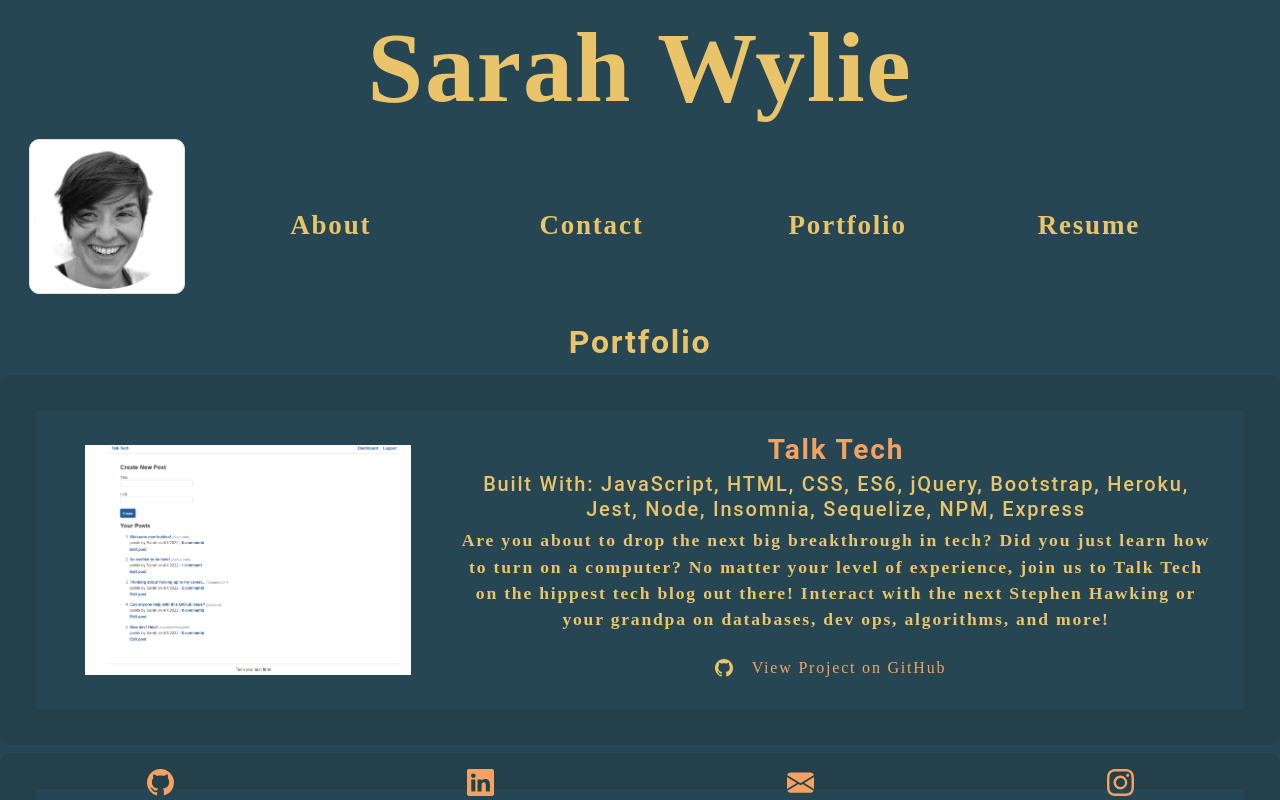
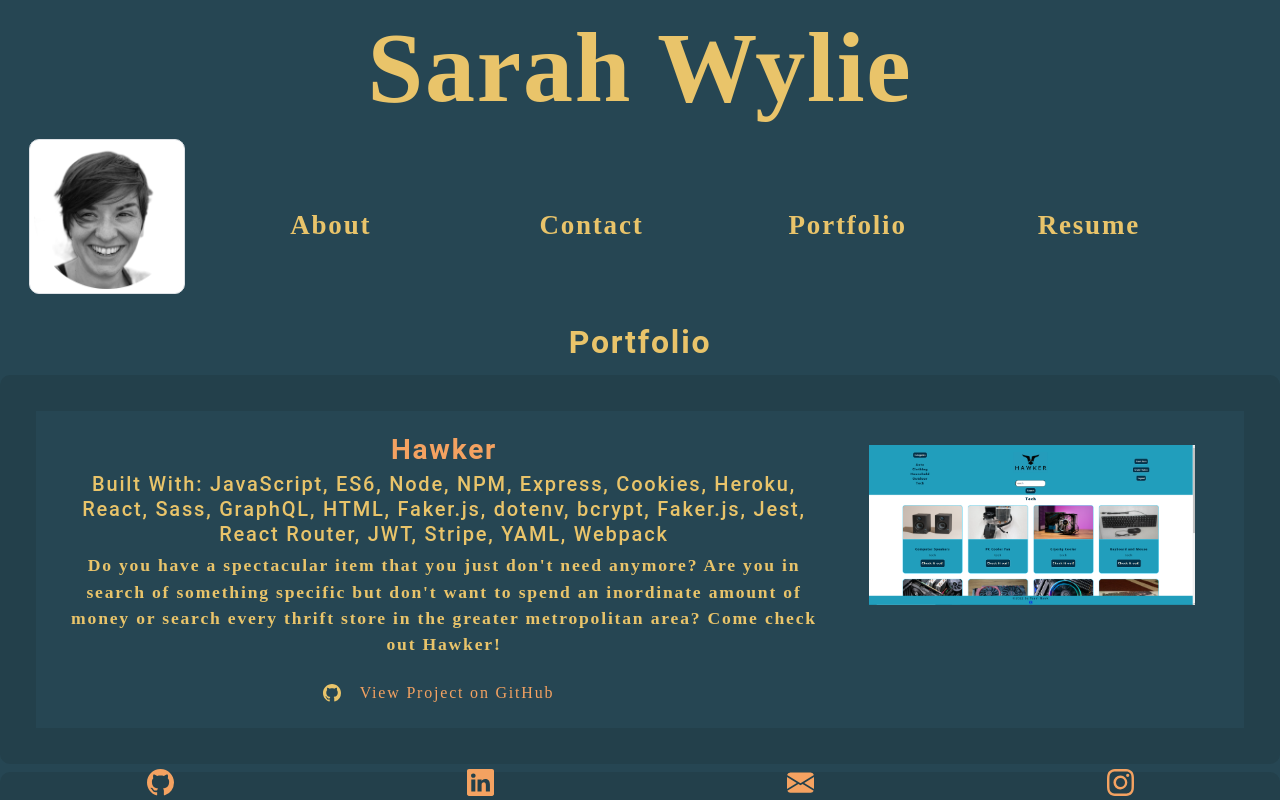
Before and after one commit to sarahwylie/hello-wylie, a React (Create React App) app: page /portfolio in a window 1280 px wide. Shown: the top 800 px of the page. Built offline with nearby package versions, Linux system fonts and the light colour scheme.

Commit message:
added hawker

```diff
--- a/src/components/Portfolio.js
+++ b/src/components/Portfolio.js
@@ -6,12 +6,33 @@ import BeersBands from '../assets/BeersBands.png'
 import Cacheching from '../assets/Cacheching.png'
 import Password from '../assets/Password.png'
 import READ from '../assets/READ.jpg'
+import hawker from '../assets/hawker.png'
 
 function Portfolio() {
   return (
     <section className="my-3" id="portfolio">
       <h2 className="p-2 display-inline-block strong">Portfolio</h2>
       <div className="flex-row justify-space-between">
+
+      <div className="col-12 mb-2 p-3 flex-column card">
+          <div className='flex-row'>
+            <div className='col-8'>
+              <h3 className="portfolio-item-title"><a href="https://texas-hawker.herokuapp.com/"
+                alt="Hawker website"
+                target="_blank"
+                rel="noreferrer">Hawker</a></h3>
+              <h5 className="portfolio-languages">
+                Built With:
+                JavaScript, ES6, Node, NPM, Express, Cookies, Heroku, React, Sass, GraphQL, HTML, Faker.js, dotenv, bcrypt, Faker.js, Jest, React Router, JWT, Stripe, YAML, Webpack
+              </h5>
+              <p>Do you have a spectacular item that you just don't need anymore? Are you in search of something specific but don't want to spend an inordinate amount of money or search every thrift store in the greater metropolitan area? Come check out Hawker!</p>
+              <BsGithub /><a href="https://github.com/nicnolen/hawker" className="btn mt-auto"><i className="mr-2"></i>View Project on GitHub</a>
+            </div>
+            <div className='col-4'>
+              <img src={hawker} alt="Hawker" className='snaps' />
+            </div>
+          </div>
+        </div>
 
         <div className="col-12 mb-2 p-3 flex-column card">
           <div className='flex-row'>
```
Also changed, not shown: src/assets/hawker.png (added).
